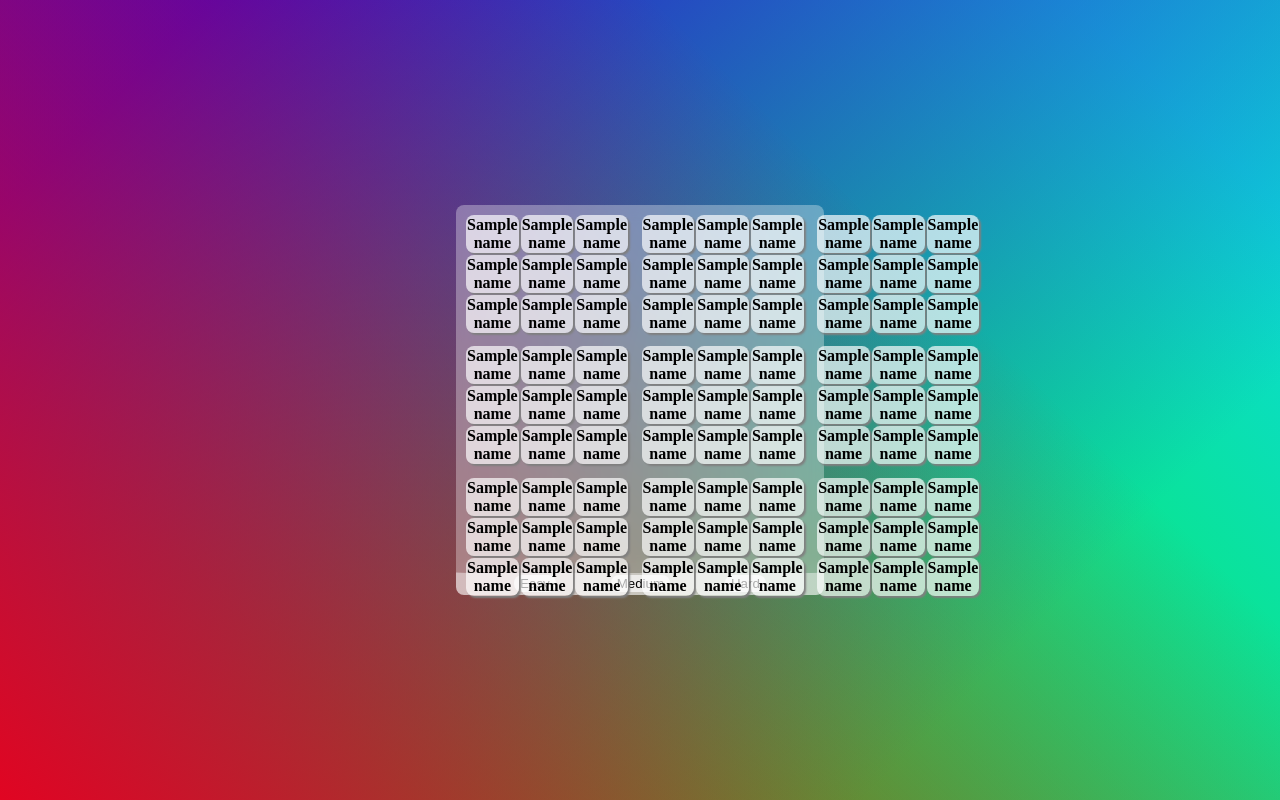
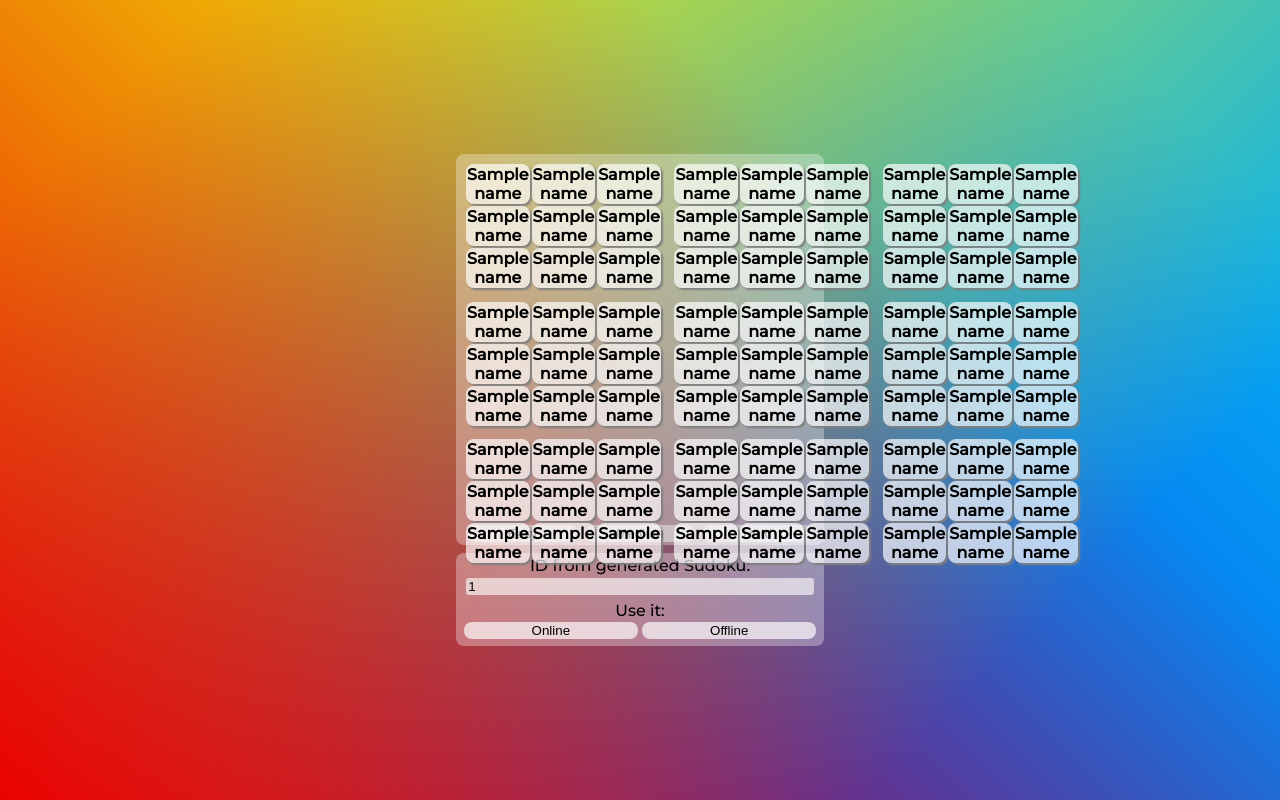
Before and after one commit to saschazesiger/Sudoku, a Flask app: template templates/index.html in a window 1280 px wide. Run offline with Flask 2, Linux system fonts and the light colour scheme; the template is opened without the code that fills it: most values are stand-ins (such as "Sample title", 1, 10 or a date in 2020); lists and menus that the app fills with data are empty.

Commit message:
General Style Update

```diff
--- a/app.py
+++ b/app.py
@@ -13,9 +13,12 @@ app.secret_key = "123Heinrich"
 
 @app.route('/', methods=['GET', 'POST'])
 def html():
+
     sudoku = []
     edit0 = []
     edit1 = []
+    id = ""
+    count = 0
     if request.method == 'POST':
         if 'easy' in request.form:
             s = main("Easy")
@@ -26,6 +29,7 @@ def html():
                     sudoku.append(i)
                 edit0.append("b")
                 edit1.append("b")
+                id = id + str(i)
         elif 'medium' in request.form:
             s = main("Medium")
             for i in s:
@@ -35,6 +39,7 @@ def html():
                     sudoku.append(i)
                 edit0.append("b")
                 edit1.append("b")
+                id = id + str(i)
         elif 'hard' in request.form:
             s = main("Hard")
             for i in s:
@@ -44,9 +49,22 @@ def html():
                     sudoku.append(i)
                 edit0.append("b")
                 edit1.append("b")
-        return render_template("index.html", name=sudoku, edit0=edit0, edit1=edit1)
+                id = id + str(i)
+        elif 'online' in request.form:
+            id = request.form.get('id')
+            for i in id:
+                if i == "0":
+                    sudoku.append(" ")
+                    edit0.append(f"input type=number maxlength=1 name={count}")
+                    edit1.append('input')
+                else:
+                    sudoku.append(i)
+                    edit0.append("b")
+                    edit1.append("b")
+                count = count + 1
+        return render_template("index.html", name=sudoku, edit0=edit0, edit1=edit1, id=id)
     else:
-        return render_template("index.html", name=sudoku, edit0=edit0, edit1=edit1)
+        return render_template("index.html", name=sudoku, edit0=edit0, edit1=edit1, id=id)
 
 
 class cell():
@@ -66,24 +84,31 @@ class cell():
             self.answer = 0
 
     def solvedMethod(self):
+        """ Returns whether or not a cell has been solved"""
         return self.solved
 
     def checkPosition(self):
+        """ Returns the position of a cell within a sudoku puzzle. x = row; y = col; z = box number"""
         return self.position
 
     def returnPossible(self):
+        """ Returns a list of possible answers that a cell can still use"""
         return self.possibleAnswers
 
     def lenOfPossible(self):
+        """ Returns an integer of the length of the possible answers list"""
         return len(self.possibleAnswers)
 
     def returnSolved(self):
+        """ Returns whether or not a cell has been solved"""
         if self.solved == True:
             return self.possibleAnswers[0]
         else:
             return 0
 
     def setAnswer(self, num):
+        """ Sets an answer of a puzzle and sets a cell's solved method to true. This
+            method also eliminates all other possible numbers"""
         if num in [1,2,3,4,5,6,7,8,9]:
             self.solved = True
             self.answer = num
@@ -92,11 +117,14 @@ class cell():
             raise(ValueError)
 
     def reset(self):
+        """ Resets all attributes of a cell to the original conditions"""
         self.possibleAnswers = [1,2,3,4,5,6,7,8,9]
         self.answer = None
         self.solved = False
 
 def emptySudoku():
+    ''' Creates an empty sudoku in row major form. Sets up all of the x, y, and z
+        coordinates for the sudoku cells'''
     ans = []
     for x in range(1,10):
         if x in [7,8,9]:
@@ -127,26 +155,29 @@ def printSudoku(sudoku):
     return(row)
 
 def sudokuGen():
-    cells = [i for i in range(81)]
+    '''Generates a completed sudoku. Sudoku is completly random'''
+    cells = [i for i in range(81)] ## our cells is the positions of cells not currently set
     sudoku = emptySudoku()
     while len(cells) != 0:
         lowestNum = []
         Lowest = []
         for i in cells:
-            lowestNum.append(sudoku[i].lenOfPossible())
-        m = min(lowestNum)
+            lowestNum.append(sudoku[i].lenOfPossible())  ## finds all the lengths of of possible answers for each remaining cell
+        m = min(lowestNum)  ## finds the minimum of those
+        '''Puts all of the cells with the lowest number of possible answers in a list titled Lowest'''
         for i in cells:
             if sudoku[i].lenOfPossible() == m:
                 Lowest.append(sudoku[i])
+        '''Now we randomly choose a possible answer and set it to the cell'''
         choiceElement = random.choice(Lowest)
         choiceIndex = sudoku.index(choiceElement)
         cells.remove(choiceIndex)
         position1 = choiceElement.checkPosition()
-        if choiceElement.solvedMethod() == False:
+        if choiceElement.solvedMethod() == False:  ##the actual setting of the cell
             possibleValues = choiceElement.returnPossible()
             finalValue = random.choice(possibleValues)
             choiceElement.setAnswer(finalValue)
-            for i in cells:
+            for i in cells:  ##now we iterate through the remaining unset cells and remove the input if it's in the same row, col, or box
                 position2 = sudoku[i].checkPosition()
                 if position1[0] == position2[0]:
                     sudoku[i].remove(finalValue)
@@ -157,7 +188,7 @@ def sudokuGen():
 
         else:
             finalValue = choiceElement.returnSolved()
-            for i in cells:
+            for i in cells:  ##now we iterate through the remaining unset cells and remove the input if it's in the same row, col, or box
                 position2 = sudoku[i].checkPosition()
                 if position1[0] == position2[0]:
                     sudoku[i].remove(finalValue)
@@ -168,6 +199,8 @@ def sudokuGen():
     return sudoku
 
 def sudokuChecker(sudoku):
+    """ Checks to see if an input a completed sudoku puzzle is of the correct format and abides by all
+        of the rules of a sudoku puzzle. Returns True if the puzzle is correct. False if otherwise"""
     for i in range(len(sudoku)):
         for n in range(len(sudoku)):
             if i != n:
@@ -193,7 +226,7 @@ def solver(sudoku, f = 0):
         return False
     guesses = 0
     copy_s = copy.deepcopy(sudoku)
-    cells = [i for i in range(81)]
+    cells = [i for i in range(81)] ## our cells is the positions of cells not currently set
     solvedCells = []
     for i in cells:
         if copy_s[i].lenOfPossible() == 1:
@@ -203,7 +236,7 @@ def solver(sudoku, f = 0):
             cell = copy_s[n]
             position1 = cell.checkPosition()
             finalValue = copy_s[n].returnSolved()
-            for i in cells:
+            for i in cells:  ##now we itterate through the remaing unset cells and remove the input if it's in the same row, col, or box
                 position2 = copy_s[i].checkPosition()
                 if position1[0] == position2[0]:
                     copy_s[i].remove(finalValue)
@@ -213,6 +246,7 @@ def solver(sudoku, f = 0):
                     copy_s[i].remove(finalValue)
                 if copy_s[i].lenOfPossible() == 1 and i not in solvedCells and i in cells:
                     solvedCells.append(i)
+                ##print(n)
             solvedCells.remove(n)
             cells.remove(n)
         if cells != [] and solvedCells == []:
@@ -254,6 +288,7 @@ def solve(sudoku, n = 0):
         return False
 
 def puzzleGen(sudoku):
+    """ Generates a puzzle with a unique solution. """
     cells = [i for i in range(81)]
     while cells != []:
         copy_s = copy.deepcopy(sudoku)
@@ -271,15 +306,21 @@ def puzzleGen(sudoku):
                 sudoku[randIndex].reset()
         else:
             f = solve(sudoku)
+##            print("Guesses: " + str(f[1]))
+##            print("Level: " + str(f[2]))
             return sudoku, f[1], f[2]
 
 def equalChecker(s1,s2):
+    """ Checks to see if two puzzles are the same"""
     for i in range(len(s1)):
         if s1[i].returnSolved() != s2[i].returnSolved():
             return False
     return True
 
 def main(level):
+    """ Input the level of difficulty of the sudoku puzzle. Difficulty levels
+        include ‘Easy’ ‘Medium’ ‘Hard’ and ‘Insane’. Outputs a sudoku of desired
+        difficulty."""
     t1 = time.time()
     n = 0
     if level == 'Easy':
@@ -338,4 +379,4 @@ def main(level):
 
 
 if __name__ == "__main__":
-    app.run()
+    app.run(debug=True)
--- a/static/css/styles.css
+++ b/static/css/styles.css
@@ -1,14 +1,17 @@
+@import url('https://fonts.googleapis.com/css2?family=Montserrat:wght@500&display=swap');
+
 body {
     background:
-      linear-gradient(45deg, hsla(352, 96%, 45%, 1) 0%, hsla(352, 96%, 45%, 0) 70%),
-      linear-gradient(135deg, hsla(253, 95%, 42%, 1) 10%, hsla(253, 95%, 42%, 0) 80%),
-      linear-gradient(225deg, hsla(179, 91%, 45%, 1) 10%, hsla(179, 91%, 45%, 0) 80%),
-      linear-gradient(315deg, hsla(119, 96%, 49%, 1) 100%, hsla(119, 96%, 49%, 0) 70%);
+      linear-gradient(45deg, rgb(235, 2, 2) 0%, hsla(352, 96%, 45%, 0) 70%),
+      linear-gradient(135deg, rgb(241, 245, 6) 10%, hsla(253, 95%, 42%, 0) 80%),
+      linear-gradient(225deg, rgb(4, 175, 243) 10%, hsla(179, 91%, 45%, 0) 80%),
+      linear-gradient(315deg, rgb(7, 42, 238) 100%, hsla(119, 96%, 49%, 0) 70%);
     height: 100vh;
     margin: 0;
     display: flex;
     flex-direction: row;
     justify-content: center;
+    font-family: 'Montserrat';
   }
 
 #main{
@@ -16,6 +19,44 @@ body {
     flex-direction: column;
     justify-content: center;
 
+}
+
+#getid{
+    width: 22.6rem;
+    background-color:rgba(255, 255, 255, 0.322);
+    border-style: solid;
+    border-color: rgba(255, 255, 255, 0);
+    text-align: center;
+    margin-top: 0.5rem;
+    border-radius: 0.5rem;
+}
+
+#getid #id{
+    width: 95%;
+    margin: 0.2rem;
+    border-style: none;
+    background-color:rgba(255, 255, 255, 0.61);
+    border-radius: 0.2rem;
+}
+
+#getid .idbutton{
+    width: 49%;
+    border-style: none;
+    background-color: rgba(255, 255, 255, 0.678);
+    border-radius: 0.5rem;
+}
+
+#getid div{
+    margin: 0.2rem;
+}
+
+#getid p{
+    margin: 0;
+}
+
+input::-webkit-inner-spin-button {
+    -webkit-appearance: none;
+    margin: 0;
 }
 
 #sudoku{
@@ -54,7 +95,9 @@ th :first-child{
     background-color: rgba(255, 255, 255, 0);
     width: 1.8rem;
     height: 100%;
+    text-align: center;
 }
+
 
 table{
     margin: 0.3rem;
@@ -67,7 +110,7 @@ table{
 }
 
 #generate{
-    background-color: rgba(255, 255, 255, 0.637);
+    background-color:rgba(255, 255, 255, 0.322);
     border-bottom-left-radius: 0.5rem;
     border-bottom-right-radius: 0.5rem;
     width: 22.6rem;
@@ -79,7 +122,8 @@ table{
 }
 
 #generate input{
-    background-color: rgba(255, 255, 255, 0.678);
+    background-color: rgba(218, 218, 218, 0.678);
     border-radius: 0.5rem;
     border-style: none;
+    width: 30%;
 }
--- a/templates/index.html
+++ b/templates/index.html
@@ -11,21 +11,22 @@
 </head>
 <body>
     <div id="main">
+
         <div id="sudoku">
             <div class="row">
-                <table><tr><th><{{ edit0[0] }}>{{ name[0] }}</{{ edit1[0] }}></th><th>{{ name[1] }}</th><th>{{ name[2] }}</th></tr><tr><th>{{ name[9] }}</th><th>{{ name[10] }}</th><th>{{ name[11] }}</th></tr><tr><th>{{ name[18] }}</th><th>{{ name[19] }}</th><th>{{ name[20] }}</th></tr></table>
-                <table><tr><th>{{ name[3] }}</th><th>{{ name[4] }}</th><th>{{ name[5] }}</th></tr><tr><th>{{ name[12] }}</th><th>{{ name[13] }}</th><th>{{ name[14] }}</th></tr><tr><th>{{ name[21] }}</th><th>{{ name[22] }}</th><th>{{ name[23] }}</th></tr></table>
-                <table><tr><th>{{ name[6] }}</th><th>{{ name[7] }}</th><th>{{ name[8] }}</th></tr><tr><th>{{ name[15] }}</th><th>{{ name[16] }}</th><th>{{ name[17] }}</th></tr><tr><th>{{ name[24] }}</th><th>{{ name[25] }}</th><th>{{ name[26] }}</th></tr></table>
+                <table><tr><th><{{ edit0[0] }}>{{ name[0] }}</{{ edit1[0] }}></th><th><{{ edit0[1] }}>{{ name[1] }}</{{ edit1[1] }}></th><th><{{ edit0[2] }}>{{ name[2] }}</{{ edit1[2] }}></th></tr><tr><th><{{ edit0[9] }}>{{ name[9] }}</{{ edit1[9] }}></th>            <th><{{ edit0[10] }}>{{ name[10] }}</{{ edit1[10] }}></th><th><{{ edit0[11] }}>{{ name[11] }}</{{ edit1[11] }}></th></tr><tr><th><{{ edit0[18] }}>{{ name[18] }}</{{ edit1[18] }}></th><th><{{ edit0[19] }}>{{ name[19] }}</{{ edit1[19] }}></th><th><{{ edit0[20] }}>{{ name[20] }}</{{ edit1[20] }}></th></tr></table>
+                <table><tr><th><{{ edit0[3] }}>{{ name[3] }}</{{ edit1[3] }}></th><th><{{ edit0[4] }}>{{ name[4] }}</{{ edit1[4] }}></th><th><{{ edit0[5] }}>{{ name[5] }}</{{ edit1[5] }}></th></tr><tr><th><{{ edit0[12] }}>{{ name[12] }}</{{ edit1[12] }}></th>         <th><{{ edit0[13] }}>{{ name[13] }}</{{ edit1[13] }}></th><th><{{ edit0[14] }}>{{ name[14] }}</{{ edit1[14] }}></th></tr><tr><th><{{ edit0[21] }}>{{ name[21] }}</{{ edit1[21] }}></th><th><{{ edit0[22] }}>{{ name[22] }}</{{ edit1[22] }}></th><th><{{ edit0[23] }}>{{ name[23] }}</{{ edit1[23] }}></th></tr></table>
+                <table><tr><th><{{ edit0[6] }}>{{ name[6] }}</{{ edit1[6] }}></th><th><{{ edit0[7] }}>{{ name[7] }}</{{ edit1[7] }}></th><th><{{ edit0[8] }}>{{ name[8] }}</{{ edit1[8] }}></th></tr><tr><th><{{ edit0[15] }}>{{ name[15] }}</{{ edit1[15] }}></th>         <th><{{ edit0[16] }}>{{ name[16] }}</{{ edit1[16] }}></th><th><{{ edit0[17] }}>{{ name[17] }}</{{ edit1[17] }}></th></tr><tr><th><{{ edit0[24] }}>{{ name[24] }}</{{ edit1[24] }}></th><th><{{ edit0[25] }}>{{ name[25] }}</{{ edit1[25] }}></th><th><{{ edit0[26] }}>{{ name[26] }}</{{ edit1[26] }}></th></tr></table>
             </div>
             <div class="row">
-                <table><tr><th>{{ name[27] }}</th><th>{{ name[28] }}</th><th>{{ name[29] }}</th></tr><tr><th>{{ name[36] }}</th><th>{{ name[37] }}</th><th>{{ name[38] }}</th></tr><tr><th>{{ name[45] }}</th><th>{{ name[46] }}</th><th>{{ name[47] }}</th></tr></table>
-                <table><tr><th>{{ name[30] }}</th><th>{{ name[31] }}</th><th>{{ name[32] }}</th></tr><tr><th>{{ name[39] }}</th><th>{{ name[40] }}</th><th>{{ name[41] }}</th></tr><tr><th>{{ name[48] }}</th><th>{{ name[49] }}</th><th>{{ name[50] }}</th></tr></table>
-                <table><tr><th>{{ name[33] }}</th><th>{{ name[34] }}</th><th>{{ name[35] }}</th></tr><tr><th>{{ name[42] }}</th><th>{{ name[43] }}</th><th>{{ name[44] }}</th></tr><tr><th>{{ name[51] }}</th><th>{{ name[52] }}</th><th>{{ name[53] }}</th></tr></table>
+                <table><tr><th><{{ edit0[27] }}>{{ name[27] }}</{{ edit1[27] }}></th><th><{{ edit0[28] }}>{{ name[28] }}</{{ edit1[28] }}></th><th><{{ edit0[29] }}>{{ name[29] }}</{{ edit1[29] }}></th></tr><tr><th><{{ edit0[36] }}>{{ name[36] }}</{{ edit1[36] }}></th><th><{{ edit0[37] }}>{{ name[37] }}</{{ edit1[37] }}></th><th><{{ edit0[38] }}>{{ name[38] }}</{{ edit1[38] }}></th></tr><tr><th><{{ edit0[45] }}>{{ name[45] }}</{{ edit1[45] }}></th><th><{{ edit0[46] }}>{{ name[46] }}</{{ edit1[46] }}></th><th><{{ edit0[47] }}>{{ name[47] }}</{{ edit1[47] }}></th></tr></table>
+                <table><tr><th><{{ edit0[30] }}>{{ name[30] }}</{{ edit1[30] }}></th><th><{{ edit0[31] }}>{{ name[31] }}</{{ edit1[31] }}></th><th><{{ edit0[32] }}>{{ name[32] }}</{{ edit1[32] }}></th></tr><tr><th><{{ edit0[39] }}>{{ name[39] }}</{{ edit1[39] }}></th><th><{{ edit0[40] }}>{{ name[40] }}</{{ edit1[40] }}></th><th><{{ edit0[41] }}>{{ name[41] }}</{{ edit1[41] }}></th></tr><tr><th><{{ edit0[48] }}>{{ name[48] }}</{{ edit1[48] }}></th><th><{{ edit0[49] }}>{{ name[49] }}</{{ edit1[49] }}></th><th><{{ edit0[50] }}>{{ name[50] }}</{{ edit1[50] }}></th></tr></table>
+                <table><tr><th><{{ edit0[33] }}>{{ name[33] }}</{{ edit1[33] }}></th><th><{{ edit0[34] }}>{{ name[34] }}</{{ edit1[34] }}></th><th><{{ edit0[35] }}>{{ name[35] }}</{{ edit1[35] }}></th></tr><tr><th><{{ edit0[42] }}>{{ name[42] }}</{{ edit1[42] }}></th><th><{{ edit0[43] }}>{{ name[43] }}</{{ edit1[43] }}></th><th><{{ edit0[44] }}>{{ name[44] }}</{{ edit1[44] }}></th></tr><tr><th><{{ edit0[51] }}>{{ name[51] }}</{{ edit1[51] }}></th><th><{{ edit0[52] }}>{{ name[52] }}</{{ edit1[52] }}></th><th><{{ edit0[53] }}>{{ name[53] }}</{{ edit1[53] }}></th></tr></table>
             </div>
             <div class="row">
-                <table><tr><th>{{ name[54] }}</th><th>{{ name[55] }}</th><th>{{ name[56] }}</th></tr><tr><th>{{ name[63] }}</th><th>{{ name[64] }}</th><th>{{ name[65] }}</th></tr><tr><th>{{ name[72] }}</th><th>{{ name[73] }}</th><th>{{ name[74] }}</th></tr></table>
-                <table><tr><th>{{ name[57] }}</th><th>{{ name[58] }}</th><th>{{ name[59] }}</th></tr><tr><th>{{ name[66] }}</th><th>{{ name[67] }}</th><th>{{ name[68] }}</th></tr><tr><th>{{ name[75] }}</th><th>{{ name[76] }}</th><th>{{ name[77] }}</th></tr></table>
-                <table><tr><th>{{ name[60] }}</th><th>{{ name[61] }}</th><th>{{ name[62] }}</th></tr><tr><th>{{ name[69] }}</th><th>{{ name[70] }}</th><th>{{ name[71] }}</th></tr><tr><th>{{ name[78] }}</th><th>{{ name[79] }}</th><th>{{ name[80] }}</th></tr></table>
+                <table><tr><th><{{ edit0[54] }}>{{ name[54] }}</{{ edit1[54] }}></th><th><{{ edit0[55] }}>{{ name[55] }}</{{ edit1[55] }}></th><th><{{ edit0[56] }}>{{ name[56] }}</{{ edit1[56] }}></th></tr><tr><th><{{ edit0[63] }}>{{ name[63] }}</{{ edit1[63] }}></th><th><{{ edit0[64] }}>{{ name[64] }}</{{ edit1[64] }}></th><th><{{ edit0[65] }}>{{ name[65] }}</{{ edit1[65] }}></th></tr><tr><th><{{ edit0[72] }}>{{ name[72] }}</{{ edit1[72] }}></th><th><{{ edit0[73] }}>{{ name[73] }}</{{ edit1[73] }}></th><th><{{ edit0[74] }}>{{ name[74] }}</{{ edit1[74] }}></th></tr></table>
+                <table><tr><th><{{ edit0[57] }}>{{ name[57] }}</{{ edit1[57] }}></th><th><{{ edit0[58] }}>{{ name[58] }}</{{ edit1[58] }}></th><th><{{ edit0[59] }}>{{ name[59] }}</{{ edit1[59] }}></th></tr><tr><th><{{ edit0[66] }}>{{ name[66] }}</{{ edit1[66] }}></th><th><{{ edit0[67] }}>{{ name[67] }}</{{ edit1[67] }}></th><th><{{ edit0[68] }}>{{ name[68] }}</{{ edit1[68] }}></th></tr><tr><th><{{ edit0[75] }}>{{ name[75] }}</{{ edit1[75] }}></th><th><{{ edit0[76] }}>{{ name[76] }}</{{ edit1[76] }}></th><th><{{ edit0[77] }}>{{ name[77] }}</{{ edit1[77] }}></th></tr></table>
+                <table><tr><th><{{ edit0[60] }}>{{ name[60] }}</{{ edit1[60] }}></th><th><{{ edit0[61] }}>{{ name[61] }}</{{ edit1[61] }}></th><th><{{ edit0[62] }}>{{ name[62] }}</{{ edit1[62] }}></th></tr><tr><th><{{ edit0[69] }}>{{ name[69] }}</{{ edit1[69] }}></th><th><{{ edit0[70] }}>{{ name[70] }}</{{ edit1[70] }}></th><th><{{ edit0[71] }}>{{ name[71] }}</{{ edit1[71] }}></th></tr><tr><th><{{ edit0[78] }}>{{ name[78] }}</{{ edit1[78] }}></th><th><{{ edit0[79] }}>{{ name[79] }}</{{ edit1[79] }}></th><th><{{ edit0[80] }}>{{ name[80] }}</{{ edit1[80] }}></th></tr></table>
             </div>
         </div>
 
@@ -34,7 +35,20 @@
             <input type="submit" name="easy" value="Easy" onclick=loading()>
             <input type="submit" name="medium" value="Medium" onclick=loading()>
             <input type="submit" name="hard" value="Hard" onclick=loading()>
+
         </form>
+        {% if name %}
+        <form method=post id="getid">
+            <p>ID from generated Sudoku:</p>
+            <input type="text" id="id" name="id" value="{{ id }}" readonly>
+            <br>
+            <div>
+                <p>Use it:</p>
+                <input type="submit" class="idbutton" name="online" value="Online" onclick=loading()>
+                <input type="submit" class="idbutton" name="offline" value="Offline" onclick=loading()>
+            </div>
+        </form>
+        {% endif %}
     </div>
 
 </body>
```
